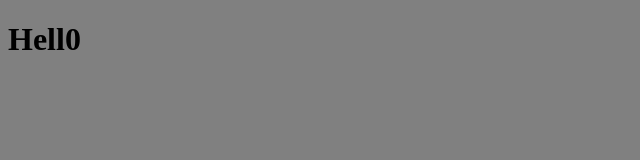
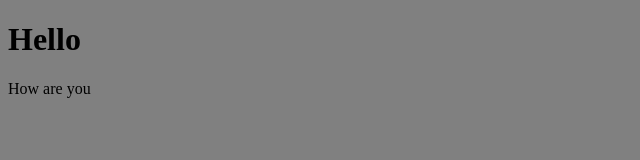
Before and after one commit to xplorexim/github-tutorial, a plain HTML site: page index.html in a window 1280 px wide. Shown: the full height of the page, 0-640 px from the left. Drawn offline with Linux system fonts and the light colour scheme.

Commit message:
Added new p

```diff
--- a/index.html
+++ b/index.html
@@ -7,7 +7,7 @@
     <link href="./index.css" rel="stylesheet">
 </head>
 <body>
-    <h1>Hell0
-    </h1>
+    <h1>Hello</h1>
+    <p>How are you</p>
 </body>
 </html>
```
